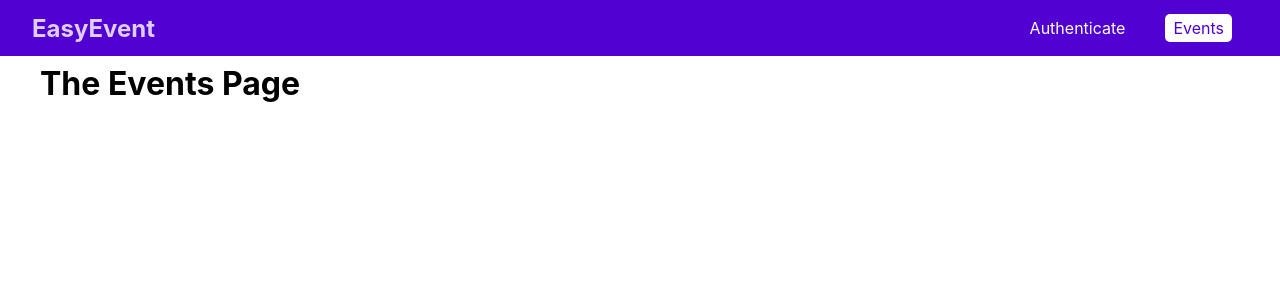
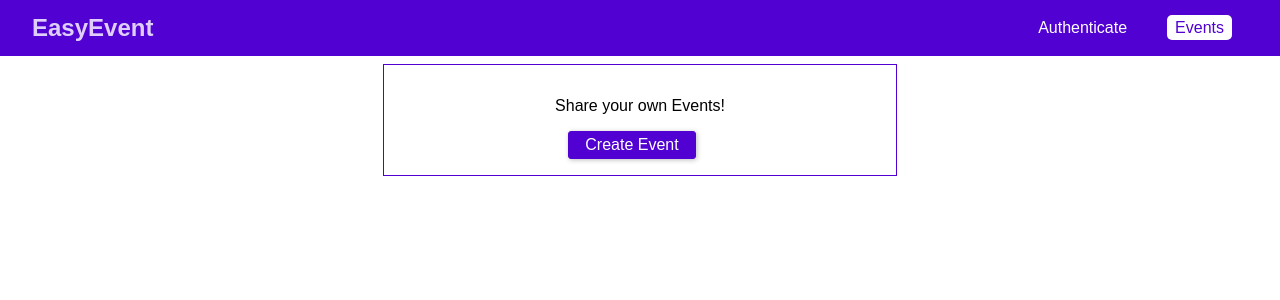
Before and after one commit to toad-sage/Events-Booking, a React (Create React App) app in the folder frontend/: page /events in a window 1280 px wide. Shown: the top 300 px of the page. Built offline with nearby package versions, Linux system fonts and the light colour scheme.

Commit message:
Added Events Page interface

```diff
--- a/frontend/src/App.js
+++ b/frontend/src/App.js
@@ -41,12 +41,12 @@
             <MainNavigation />
             <main className="main-content">
               <Switch>
-                {!this.state.token && (<Redirect from="/" to="/auth" exact />)}
                 {this.state.token && (<Redirect from="/" to="/events" exact />)}
                 {this.state.token && (<Redirect from="/auth" to="/events" exact />)}
                 {!this.state.token && (<Route path='/auth' component={AuthPage} />)}
                 <Route path='/events' component={EventsPage} />
                 {this.state.token && (<Route path='/bookings' component={BookingsPage} />)}
+                {!this.state.token && (<Redirect to="/auth" exact />)}
               </Switch>
             </main>
           </AuthContext.Provider>
--- /dev/null
+++ b/frontend/src/components/Backdrop/Backdrop.css
@@ -0,0 +1,8 @@
+.backdrop {
+    position: fixed;
+    top: 0;
+    left: 0;
+    height: 100vh;
+    width: 100%;
+    background: rgba(0, 0, 0, 0.75);
+  }
--- /dev/null
+++ b/frontend/src/components/Backdrop/Backdrop.js
@@ -0,0 +1,8 @@
+
+import React from 'react';
+
+import './Backdrop.css';
+
+const backdrop = props => <div className="backdrop"></div>;
+
+export default backdrop;
--- /dev/null
+++ b/frontend/src/components/Modal/Modal.css
@@ -0,0 +1,36 @@
+.modal {
+  width: 90%;
+  background: white;
+  box-shadow: 0 2px 8px rgba(0, 0, 0, 0.26);
+  position: fixed;
+  top: 20vh;
+  left: 5%;
+}
+
+.modal__header {
+  padding: 1rem;
+  background: #5101d1;
+  color: white;
+}
+
+.modal__header h1 {
+  margin: 0;
+  font-size: 1.25rem;
+}
+
+.modal__content {
+  padding: 1rem;
+}
+
+.modal__actions {
+  display: flex;
+  justify-content: flex-end;
+  padding: 1rem;
+}
+
+@media (min-width: 768px) {
+  .modal {
+    width: 30rem;
+    left: calc((100% - 30rem) / 2);
+  }
+}
--- /dev/null
+++ b/frontend/src/components/Modal/Modal.js
@@ -0,0 +1,26 @@
+import React from 'react';
+
+import './Modal.css';
+
+const modal = props => (
+  <div className="modal">
+    <header className="modal__header">
+      <h1>{props.title}</h1>
+    </header>
+    <section className="modal__content">{props.children}</section>
+    <section className="modal__actions">
+      {props.canCancel && (
+        <button className="btn" onClick={props.onCancel}>
+          Cancel
+        </button>
+      )}
+      {props.canConfirm && (
+        <button className="btn" onClick={props.onConfirm}>
+          Confirm
+        </button>
+      )}
+    </section>
+  </div>
+);
+
+export default modal;
--- a/frontend/src/components/Navigation/MainNavigation.css
+++ b/frontend/src/components/Navigation/MainNavigation.css
@@ -1,3 +1,4 @@
+
 .main-navigation {
   position: fixed;
   left: 0;
@@ -27,22 +28,32 @@
   list-style: none;
   padding: 0;
   margin: 0;
+  align-items: center;
 }
 
 .main-navigation__items li {
   margin: 0 1rem;
 }
 
-.main-navigation__items a {
+.main-navigation__items a,
+.main-navigation__items button {
   text-decoration: none;
   color: white;
   padding: 0.25rem 0.5rem;
+  border: none;
+  font: inherit;
+  background: transparent;
+  cursor: pointer;
+  vertical-align: middle;
+  margin: 0;
 }
 
 .main-navigation__items a:hover,
 .main-navigation__items a:active,
-.main-navigation__items a.active {
-    background: #ffffff;
-    color: #5101d1;
-    border-radius: 5px;
+.main-navigation__items a.active,
+.main-navigation__items button:hover,
+.main-navigation__items button:active {
+  background: #ffffff;
+  color: #5101d1;
+  border-radius: 5px;
 }
--- a/frontend/src/components/Navigation/MainNavigation.js
+++ b/frontend/src/components/Navigation/MainNavigation.js
@@ -22,9 +22,16 @@
           <li>
             <NavLink to="/events">Events</NavLink>
           </li>
-          { loginContext.token && (<li>
-            <NavLink to="/bookings">Bookings</NavLink>
-          </li>)}
+          { loginContext.token && (
+            <React.Fragment>
+              <li>
+              <NavLink to="/bookings">Bookings</NavLink>
+              </li>
+              <li>
+                <button onClick={loginContext.logout}>Logout</button>
+              </li>
+            </React.Fragment>
+          )}
         </ul>
       </nav>
     </header>
--- a/frontend/src/index.css
+++ b/frontend/src/index.css
@@ -1,7 +1,40 @@
 body {
   margin: 0;
   padding: 0;
-  font-family: -apple-system, BlinkMacSystemFont, 'Segoe UI', 'Roboto', 'Oxygen',
-    'Ubuntu', 'Cantarell', 'Fira Sans', 'Droid Sans', 'Helvetica Neue',
-    sans-serif;
+  font-family: sans-serif;
 }
+
+.form-control label,
+.form-control input {
+  width: 100%;
+  display: block;
+}
+
+.form-control label {
+  margin-bottom: 0.5rem;
+}
+
+.form-control {
+  margin-bottom: 1rem;
+}
+
+.form-actions button,
+.btn {
+  background: #5101d1;
+  font: inherit;
+  border: 1px solid #5101d1;
+  border-radius: 3px;
+  padding: 0.25rem 1rem;
+  margin-right: 1rem;
+  box-shadow: 1px 1px 5px rgba(0, 0, 0, 0.26);
+  color: white;
+  cursor: pointer;
+}
+
+.form-actions button:hover,
+.form-actions button:active,
+.btn:hover,
+.btn:active {
+  background: #6219d6;
+  border-color: #6219d6;
+}
--- a/frontend/src/pages/Auth.css
+++ b/frontend/src/pages/Auth.css
@@ -3,35 +3,3 @@
   max-width: 80%;
   margin: 5rem auto;
 }
-
-.form-control label,
-.form-control input {
-  width: 100%;
-  display: block;
-}
-
-.form-control label {
-  margin-bottom: 0.5rem;
-}
-
-.form-control {
-  margin-bottom: 1rem;
-}
-
-.form-actions button {
-  background: #5101d1;
-  font: inherit;
-  border: 1px solid #5101d1;
-  border-radius: 3px;
-  padding: 0.25rem 1rem;
-  margin-right: 1rem;
-  box-shadow: 1px 1px 5px rgba(0, 0, 0, 0.26);
-  color: white;
-  cursor: pointer;
-}
-
-.form-actions button:hover,
-.form-actions button:active {
-    background: #6219d6;
-    border-color: #6219d6;
-}
--- /dev/null
+++ b/frontend/src/pages/Events.css
@@ -0,0 +1,8 @@
+.events-control {
+    text-align: center;
+    border: 1px solid #5101d1;
+    padding: 1rem;
+    margin: 2rem auto;
+    width: 30rem;
+    max-width: 80%;
+  }
--- a/frontend/src/pages/Events.js
+++ b/frontend/src/pages/Events.js
@@ -1,11 +1,52 @@
 import React, { Component } from 'react'
 
-export class EventsPage extends Component {
+import './Events.css'
+import Modal from '../components/Modal/Modal'
+import Backdrop from '../components/Backdrop/Backdrop'
+
+class EventsPage extends Component {
+
+    constructor(props) {
+        super(props)
+
+        this.state = {
+             creating:false
+        }
+    }
+
+    startCreateEventHandler = () => {
+        this.setState({ creating: true });
+      };
+
+      modalConfirmHandler = () => {
+        this.setState({ creating: false });
+      };
+
+      modalCancelHandler = () => {
+        this.setState({ creating: false });
+    };
+
+
     render() {
         return (
-            <div>
-                <h1>The Events Page</h1>
-            </div>
+            <React.Fragment>
+                {this.state.creating && <Backdrop />}
+                {this.state.creating && (
+                <Modal
+                    title="Add Event"
+                    canCancel
+                    canConfirm
+                    onCancel={this.modalCancelHandler}
+                    onConfirm={this.modalConfirmHandler}
+                >
+                 <p>Modal Content</p>
+                </Modal>
+                )}
+                <div className="events-control">
+                    <p>Share your own Events!</p>
+                    <button className="btn" onClick={this.startCreateEventHandler}>Create Event</button>
+                </div>
+            </React.Fragment>
         )
     }
 }
```
